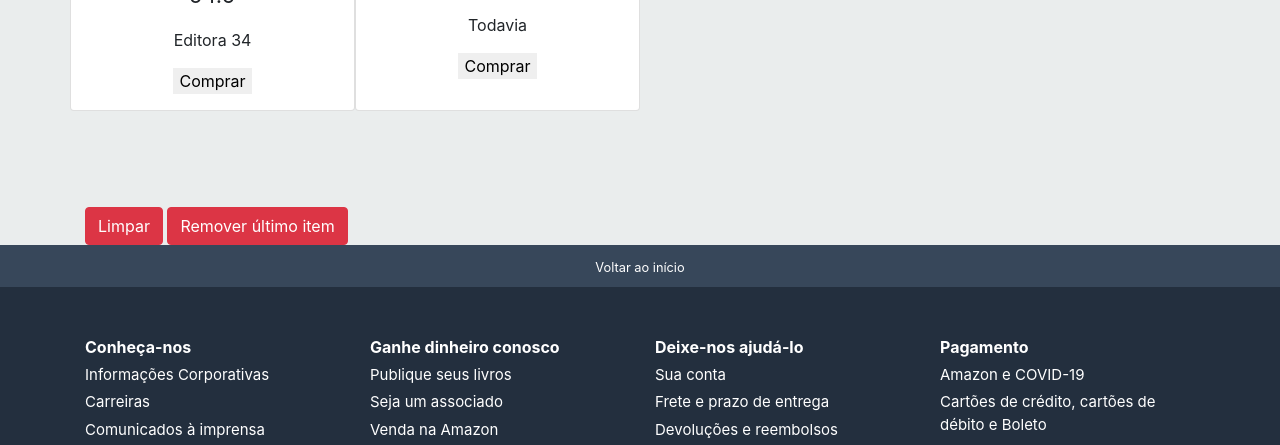
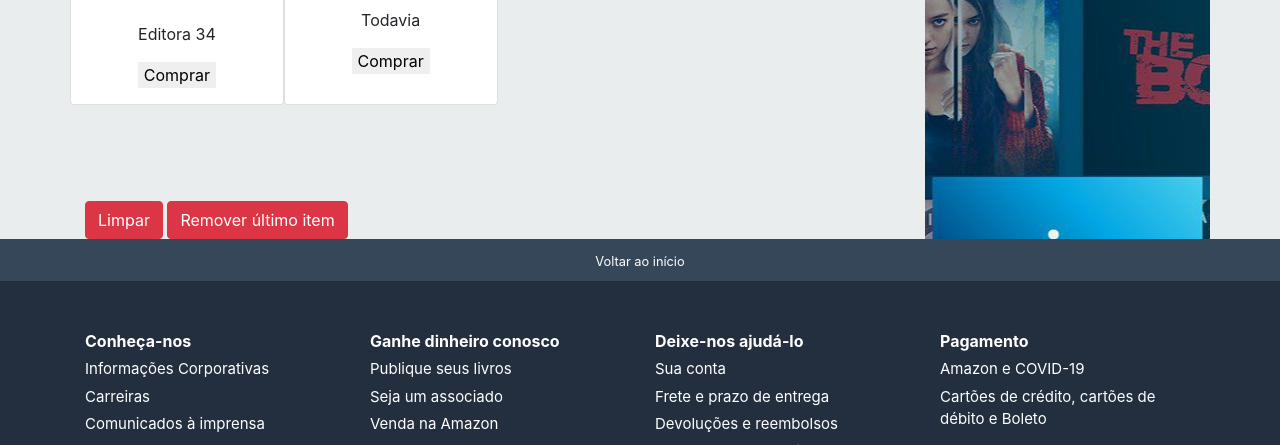
Before and after one commit to CaioHPerlin/AmazonClone, a plain HTML site: page index.html in a window 1280 px wide. Shown: the part 1383-1828 px from the top of the page. Drawn offline with nearby package versions, Linux system fonts and the light colour scheme.

Commit message:
Anúncio

```diff
--- a/css/style.css
+++ b/css/style.css
@@ -156,6 +156,11 @@ body{
   text-align: left;
 }
 
+.anuncio{
+  background: url(../img/prime-ad.png);
+  background-position: center;
+}
+
 @media (min-width: 1140px) {
     .card img {
       width: 75%;
--- a/index.html
+++ b/index.html
@@ -152,7 +152,8 @@
                 </button>
             </div>
         </article>
-        <article>
+        <div class="row">
+          <article class="col-9">
               <!--Aqui a estrutura pode ser livre desde que tenha quatro produtos por linha quando a página for aberta em um desktop e um produto por linha quando for aberto em um smartphone-->
               <div id="containerCategoria" class="row">
               </div>
@@ -163,9 +164,10 @@
               <button id="clear" onclick="limpaCarrinho(carrinho)" class="btn btn-danger">Limpar</button>
               <button id="remove" onclick="removeCarrinho(carrinho)" class="btn btn-danger">Remover último item</button>
           </article>
-        <aside>
+          <aside class="col-3 anuncio">
               <!--Do lado direito ocupando toda a extensão vertical do section colocar propagandas do amazon prime-->
           </aside>
+        </div>
     </section>
     <footer class="w-100 text-white unstyled-links">
         <!--Primeira linha-->
```
Also changed, not shown: img/favicon.ico (renamed from favicon.ico), img/prime-ad.png (added). Lines whose indentation alone changed are shown as unchanged.
